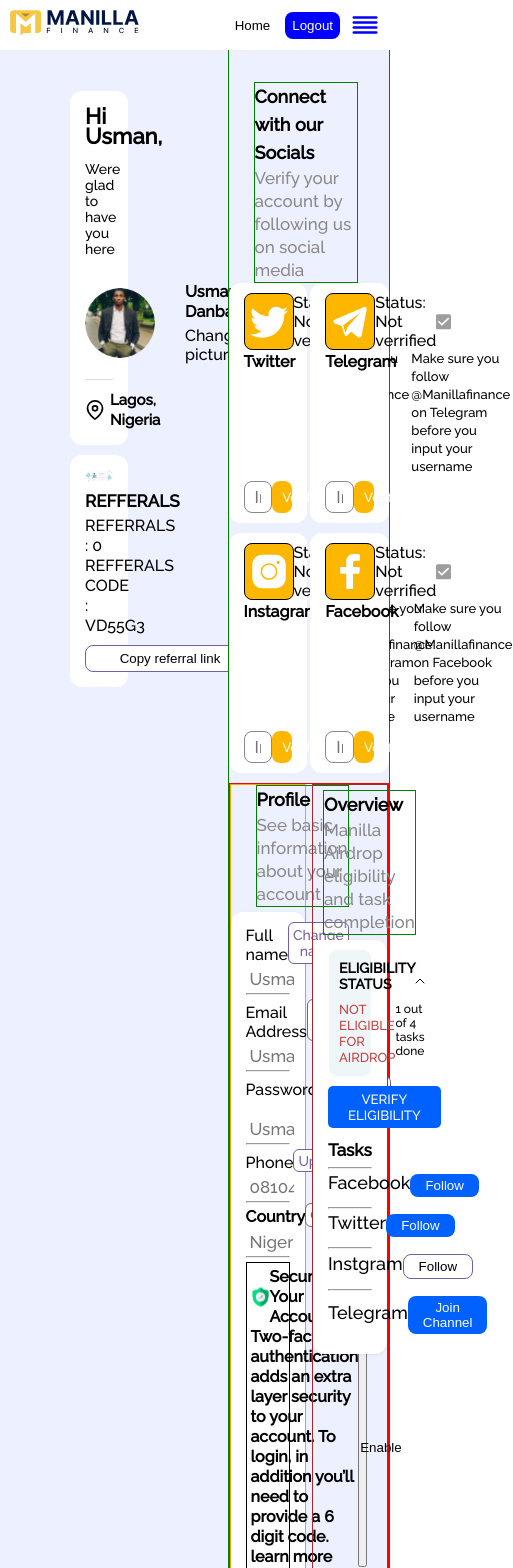
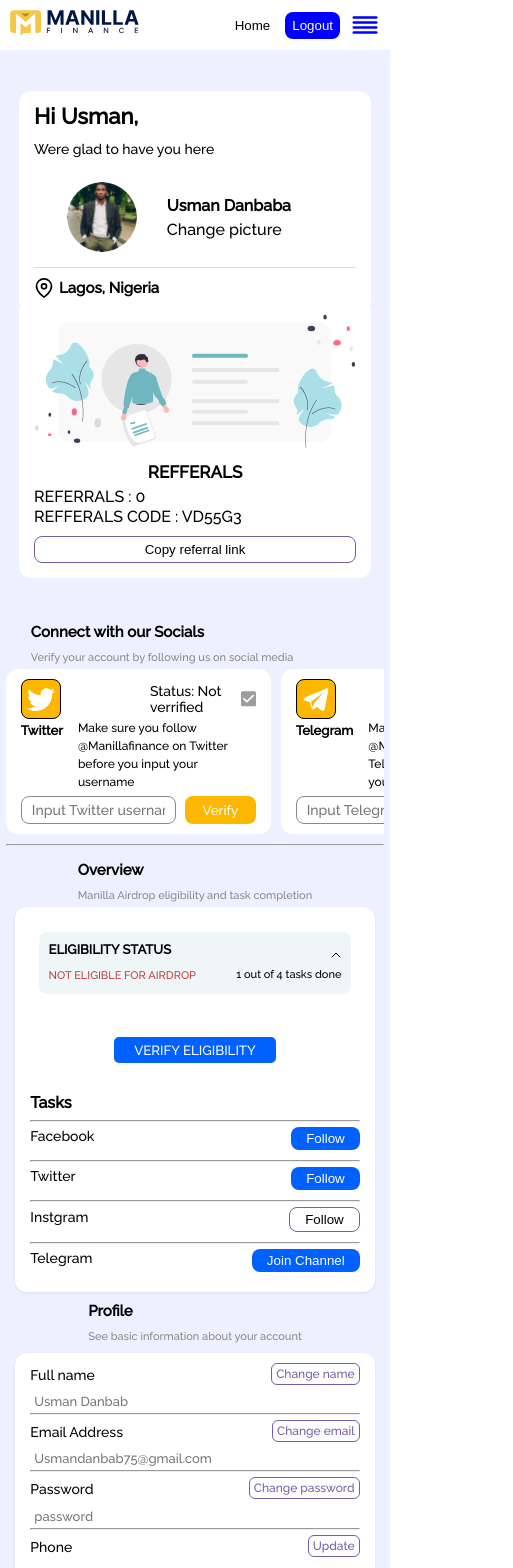
Before and after one commit to Dalu46/airdrop-campaign, a React (Create React App) app: page /dashboard in a window 390 px wide. Shown: the top 1568 px of the page, 513 px wide, since content can reach past the window. Built offline with nearby package versions, Linux system fonts and the light colour scheme.

Commit message:
Fixed dashboard responsiveness

```diff
--- a/src/components/menu/Menu.js
+++ b/src/components/menu/Menu.js
@@ -26,6 +26,7 @@
           <Link to='/resetpassword'><p>reset password successfull</p></Link>
           <Link to='/resetforgottenpassword'><p>reset password</p></Link>
           <Link to='/forgotpassword'><p>forgot password</p></Link>
+          <Link to='/dashboard'>dashboard</Link>
         </div>
       ) : (
         <div className="menu">
--- a/src/views/dashboard/dashboard body/DashBoardBody.js
+++ b/src/views/dashboard/dashboard body/DashBoardBody.js
@@ -49,12 +49,15 @@
             <p className="refferals-num">REFFERALS CODE : {refferalCode}</p>
           </div>
 
+          <div className="copy-btn-div">
           <button className="copy-btn">Copy referral link</button>
+          </div>
+
         </div>
       </div>
 
       <div className="connect-with-socials">
-        <div className="connect-with-socials connect-text-box">
+        <div className=" connect-text-box">
           <p className="connect-text">Connect with our Socials</p>
           <p className="follow-us-text">Verify your account by following us on social media</p>
         </div>
@@ -62,13 +65,14 @@
           <div className="social-media-first-block">
             <SocialMedia socialMediaName={'Twitter'} socialMediaIcon={twitter} />
             <SocialMedia socialMediaName={'Telegram'} socialMediaIcon={telegram} />
-          </div>
+          {/* </div>
 
-          <div className="social-media-second-block">
+          <div className="social-media-second-block"> */}
             <SocialMedia socialMediaName={'Instagram'} socialMediaIcon={instagram}/>
             <SocialMedia socialMediaName={'Facebook'} socialMediaIcon={facebook}/>
           </div>
         </div>
+        <hr className="social-hr"/>
 
         <div className="connect-div-two">
           <ProfileBox />
--- a/src/views/dashboard/dashboard body/dash-board-body.css
+++ b/src/views/dashboard/dashboard body/dash-board-body.css
@@ -1,6 +1,8 @@
 .dash-board-body {
-    /* padding-top: 1px; */
-    padding: 1px 70px;
+    padding-top: 1px;
+    padding-left: 50px;
+    padding-right: 50px;
+    /* padding: 1px 70px; */
     background: #edf1ff;
     display: flex;
 }
@@ -8,6 +10,7 @@
 .user-div {
     margin: 90px 0 60px 0;
     width: 23%;
+    position: fixed;
 }
 
 .user-profile {
@@ -116,21 +119,23 @@
 }
 
 /* Remeber to center this  */
+copy-btn-div {
+    width: 90%;
+    margin: 0 auto;
+}
 
 .copy-btn {
     padding: 5px 20px;
     border-radius: 8px;
     border: 1px solid #775DA6;
     background: #ffff;
-    width: 170px;
-    margin: 0 auto;
+   width: 100%;
 }
 
 
 .connect-with-socials {
-    margin: 40px 0 5px 100px;
-    border: 1px solid green;
-    width: 65%;
+    margin: 40px 0 5px 30%;
+    /* width: 90%; */
 }
 .scocials-text-div {
     /* margin-left: 0 !important; */
@@ -145,14 +150,14 @@
     font-family: 'Raleway';
     font-style: normal;
     font-weight: 600;
-    font-size: 18px;
+    font-size: 15px;
     line-height: 28px;
     margin-left: 0;
 }
 .follow-us-text {
     font-family: 'Raleway';
     font-style: normal;
-    font-size: 17px;
+    font-size: 14px;
     line-height: 23px;
     color: #898989;
 }
@@ -161,6 +166,7 @@
 
 .social-media-first-block {
     display: flex;
+    flex-wrap: wrap;
     justify-content: space-between;
 }
 .social-media-second-block {
@@ -168,6 +174,114 @@
     justify-content: space-between;
 }
 
+.social-hr {
+    display: none;
+}
+
 /* .connect-div-two {
     /* border: 1px solid purple; */
 /* }  */
+
+/* ========================= media query for tab =========================== */
+@media screen and (max-width: 850px) {
+    .user-profile {
+        width: 49%;
+        display: flex;
+        flex-direction: column;
+        justify-content: space-around;
+        margin-bottom: 0;
+        height: 255px;
+    }
+
+    .user-div {
+        display: flex;
+        position: inherit;
+        justify-content: space-between;
+        margin-bottom: 0;
+        width: 85%;
+        margin-left: auto;
+        margin-right: auto;
+    }
+
+    .refferals-div {
+        width: 49%;
+        height: 255px;
+    }
+
+    .user-image-div {
+        width: 90%;
+    }
+
+    .connect-with-socials {
+        margin: 0 auto 20px auto;
+        width: 87%;
+    }
+
+    .dash-board-body {
+        display: flex;
+        flex-direction: column;
+    }
+}
+
+@media screen and (max-width: 760px) {
+    .dash-board-body {
+        padding-left: 0 !important;
+        padding-right: 0 !important;
+    }
+}
+
+@media screen and (max-width: 650px) {
+    .connect-with-socials {
+        width: 97%;
+    }
+
+    .user-div {
+        width: 95%;
+    }
+}
+
+@media screen and (max-width: 532px) {
+    .user-div {
+        flex-direction: column;
+    }
+
+    .refferals-div {
+        width: 70%;
+        height: fit-content;
+        margin: 10px auto 0 auto;
+    }
+
+    .user-profile {
+        width: 70%;
+        margin: 0 auto;
+    }
+
+    /* ============= set the social media div for mobile ============================ */
+    .social-media-first-block {
+        flex-wrap: nowrap;
+        overflow-x: scroll;
+        scroll-behavior: smooth;
+        scroll-snap-type: mandatory;
+        gap: 10px;
+    }
+
+    .social-hr {
+        display: block;
+        margin-bottom: 10px;
+        background: rgb(194, 159, 159);
+    }
+
+}
+
+@media screen and (max-width: 480px) {
+    .user-profile {
+        width: 95%;
+        height: fit-content;
+    }
+
+    .refferals-div {
+        width: 95%;
+        height: fit-content;
+        margin-top: -14px;
+    }
+}
--- a/src/views/dashboard/profile box/ProfileBox.js
+++ b/src/views/dashboard/profile box/ProfileBox.js
@@ -50,27 +50,27 @@
 
           <div className="name-div">
             <p className="full-name">Password</p>
-            <button className="change-name" type="password">
+            <button className="change-name">
               Change password
             </button>
           </div>
           <div className="user-name">
-            <input className="full-name" placeholder={`${emailAddress}`} />
+            <input className="full-name" type="password" placeholder="password" />
             <hr className="userName-hr" />
           </div>
 
           <div className="name-div">
             <p className="full-name">Phone</p>
-            <button className="change-name" type="number">
+            <button className="change-name">
               Update
             </button>
           </div>
           <div className="user-name">
-            <input className="full-name" placeholder={`${phone}`} />
+            <input className="full-name" type="number" placeholder={`${phone}`} />
             <hr className="userName-hr" />
 
             <div className="name-div">
-              <p className="full-name">Country</p>
+              <p className="full-name country-text">Country</p>
               <button className="change-name" type="number">
                 Change
               </button>
@@ -87,13 +87,13 @@
                   src={sheild}
                   alt="protect your account"
                 />
-              <p>Secure Your Account</p>
+              <p className="secure-account-text">Secure Your Account</p>
               </span>
               <div className="enable-authentication-div">
                 <p className="enable-authenctication-text">
                   Two-factor authentication adds an extra layer security to your
                   account. To login, in addition you’ll need to provide a 6
-                  digit code. learn more
+                  digit code. <a href="#">learn more</a>
                 </p>
                 <button className="enable-button">Enable</button>
               </div>
@@ -121,7 +121,9 @@
               </div>
             </div>
 
+            <div className="verify-eligibility-div">
             <button className="verify-eligibility-btn">VERIFY ELIGIBILITY</button>
+            </div>
 
             <div className="tasks-div">
             <p className="tasks">Tasks</p>
--- a/src/views/dashboard/profile box/profile-box.css
+++ b/src/views/dashboard/profile box/profile-box.css
@@ -1,23 +1,25 @@
 .profile-box-container {
     display: flex;
     justify-content: space-between;
-    border: 1px solid red;
 }
 
 .profile {
-    width: 48%;
-    border: 1px solid orange;
+    width: 49%;
 }
 .profile-div {
     margin: 0 0 5px 25px;
-    border: 1px solid green;
     width: fit-content;
 }
 .name-div-wrapper {
     background: #ffff;
+    height: 385px;
     padding: 10px 15px;
     box-shadow: 0px 1px 3px rgba(0, 0, 0, 0.08);
     border-radius: 12px;
+
+    display: flex;
+    flex-direction: column;
+    justify-content: space-between;
 }
 
 .name-div {
@@ -28,13 +30,19 @@
 .name-div p {
     font-family: 'Raleway';
     margin-top: 4px;
+    font-size: 14px;
 }
+.full-name.country-text {
+    font-size: 14px !important;
+    font-weight: 0 !important;
+}
+
 .change-name {
     padding: 2px 4px;
     font-family: 'Raleway';
     font-style: normal;
     font-weight: 500;
-    font-size: 14px;
+    font-size: 12px;
     line-height: 16px;
     color: #775DA6;
     border-radius: 6px;
@@ -46,6 +54,7 @@
     border: none;
     margin: 0 0 4px 4px;
     width: 100%;
+    font-size: 13px;
 }
 
 .user-name input:focus {
@@ -54,30 +63,45 @@
 }
 
 .secure-account {
-    border: 1px solid black;
-    padding: 4px;
+    border: none;
+    background: #DCDCDC;
+    border-radius: 5px;
+    padding: 2px;
 }
 
 .secure-account span {
     display: flex;
 }
 
-.enable-authentication-div {
-    display: flex;
+.secure-account-text {
+    margin-left: 6px;
 }
 
-.enable-authentication-text {
-    width: 60%;
+.enable-authenctication-text {
     font-family: 'Raleway';
     font-style: normal;
     font-weight: 0;
-    font-size: 5px;
-    line-height: 1opx;
+    width: 70%;
+    font-size: 10px !important;
+    line-height: 14px !important;
     color: #898989 !important;
 }
 
+.enable-authentication-div {
+    /* border: 1px solid red; */
+    display: flex;
+    align-items: center;
+    padding: 0 5px;
+    justify-content: space-between;
+}
+
 .enable-button {
-    width: 25%;
+    padding: 5px 8px;
+    margin-left: 8px;
+    background: #0061FE;
+    border-radius: 8px;
+    color: white;
+    border: none;
 }
 
 
@@ -101,19 +125,17 @@
 /* |||||||||||||||| */
 
 .overview {
-    width: 48%;
-    border: 1px solid brown;
+    width: 49%;
 }
 .overview-div {
-    margin: 5px 0 5px 10px;
-    border: 1px solid green;
+    margin: 0 0 5px 10px;
     width: fit-content;
 }
 
 .eligibility-container {
     width: 95%;
     padding: 10px;
-    margin: 0 auto;
+    margin: 15px auto;
     background: #eef6f8;
     border-radius: 8px;
 }
@@ -126,7 +148,7 @@
     font-family: 'Raleway';
     font-style: normal;
     font-weight: 600;
-    font-size: 14px;
+    font-size: 13px;
     line-height: 16px;
     margin-bottom: 10px;
 }
@@ -137,14 +159,14 @@
 }
 .number-of-tasks {
     font-family: 'Raleway';
-    font-size: 12px;
+    font-size: 11px;
 }
 
 .eligibility-status {
     font-family: 'Raleway';
     font-style: normal;
     font-weight: 400;
-    font-size: 13px;
+    font-size: 11px;
     line-height: 16px;
     display: flex;
     align-items: center;
@@ -153,6 +175,10 @@
 
 
 /* come back here with paul to center button  */
+.verify-eligibility-div {
+    width: fit-content;
+    margin: 0 auto;
+}
 
 .verify-eligibility-btn {
     margin: 10px auto;
@@ -170,7 +196,7 @@
     font-family: 'Raleway';
     font-style: normal;
     font-weight: 600;
-    font-size: 17px;
+    font-size: 16px;
     line-height: 24px;
     margin-bottom: 5px;
 }
@@ -192,7 +218,7 @@
 
 .facebook-text {
     font-family: 'Raleway';
-    font-size: 18px;
+    font-size: 14px;
     line-height: 24px;
 }
 
@@ -204,3 +230,44 @@
     border: 1px solid #775DA6;
     margin-top: 5px;
 }
+
+
+@media screen and (max-width: 840px) {
+    .follow-us-text {
+        font-size: 11px !important;
+    }
+}
+
+@media screen and (max-width: 532px) {
+    .profile-box-container {
+        flex-direction: column-reverse;
+    }
+
+    .overview {
+        width: 70%;
+        margin: 0 auto;
+    }
+
+    .profile {
+        width: 70%;
+        margin: 0 auto;
+    }
+
+    .overview-div {
+        margin: 0 auto
+    }
+
+    .profile-div {
+        margin: 5px auto;
+    }
+}
+
+@media screen and (max-width: 480px) {
+    .profile {
+        width: 95%;
+    }
+
+    .overview {
+        width: 95%;
+    }
+}
--- a/src/views/dashboard/social media/social-media.css
+++ b/src/views/dashboard/social media/social-media.css
@@ -13,7 +13,7 @@
 }
 
 .social-media-image {
-    width: 50px;
+    width: 40px;
     border: 1px solid black;
     padding: 5px;
     background: #FEB700;
@@ -29,6 +29,10 @@
     width: 15px;
 }
 
+.verification-div span p {
+    font-size: 14px;
+}
+
 .social-media-name-div {
     display: flex;
     margin-bottom: 5px;
@@ -38,14 +42,14 @@
     font-family: 'Raleway';
     font-style: normal;
     font-weight: 600;
-    font-size: 16px;
+    font-size: 13px;
     line-height: 24px;
     margin-right: 15px;
 }
 .follow-social-media {
     font-family: 'Raleway';
     font-style: normal;
-    font-size: 13px;
+    font-size: 12px;
     line-height: 18px;
 }
 
@@ -67,6 +71,14 @@
     padding: 5px 10px;
     border-radius: 8px;
     width: 66%;
+    font-size: 14px;
     border: 1px solid #898989;
     font-family: "Raleway";
 }
+
+@media screen and (max-width: 532px) {
+    .social-media {
+        width: 70%;
+        flex: 0 0 auto;
+    }
+}
--- a/src/views/home/footer/footer.css
+++ b/src/views/home/footer/footer.css
@@ -11,7 +11,7 @@
 
 .mnla-logo-div {
     /* border: 1px solid red; */
-    width: 30%;
+    width: 100%;
     padding: 20px;
 }
 
@@ -123,7 +123,7 @@
         flex-direction: column;
     }
     .mnla-logo-div {
-        width: 125%;
+        width: 100%;
     }
     .social-media-div {
         margin: 0 auto;
--- a/src/views/home/home body/body.css
+++ b/src/views/home/home body/body.css
@@ -26,10 +26,10 @@
     left: 50%;
     transform: translate(-50%, -50%);
     border-radius: 3px;
-    max-width: 600px;
+    max-width: 700px;
     width: 350px;
 
-    animation: fadeIn 1.5s;
+    animation: fadeIn .5s;
 }
 
 @keyframes fadeIn {
```
